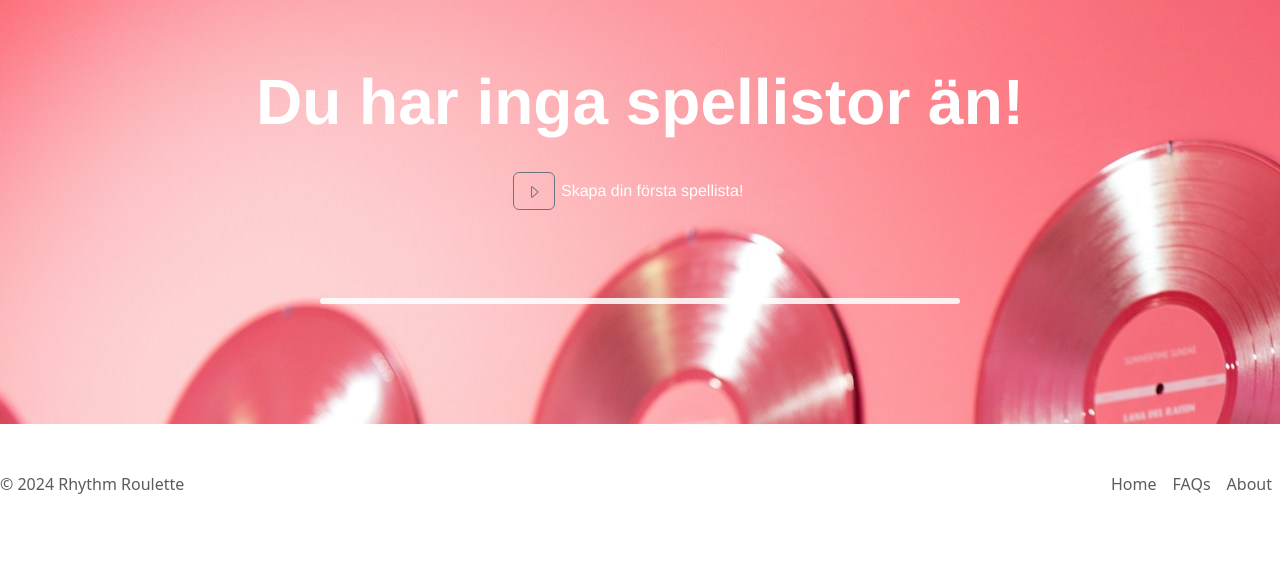
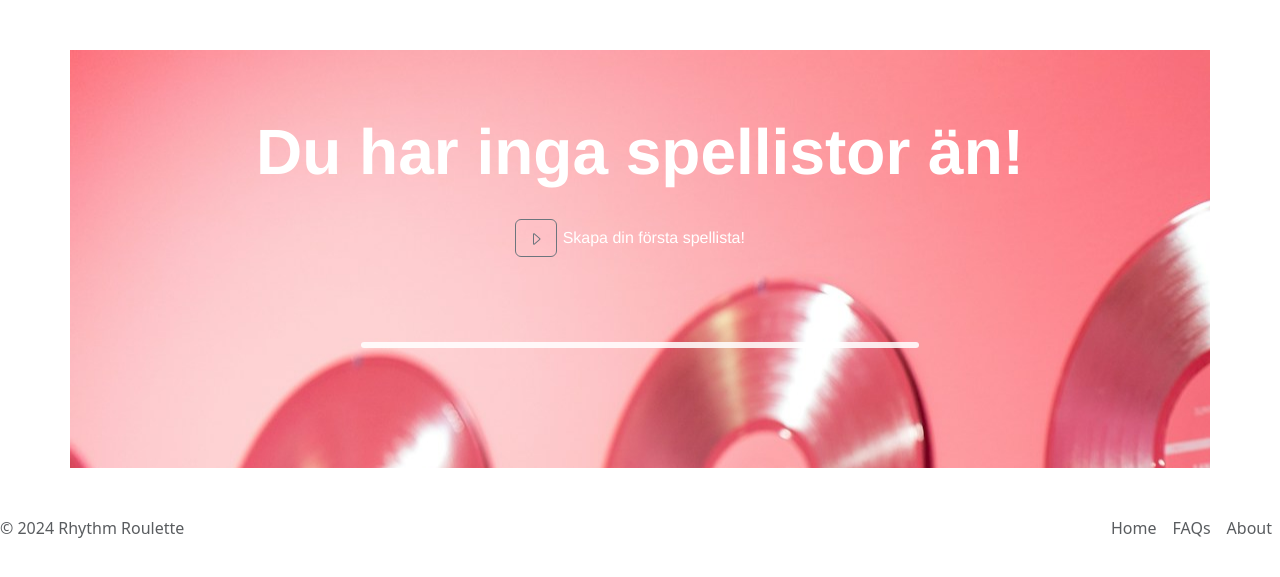
Before and after one commit to tobi-1337/RhythmRoulette, a Flask app: template templates/playlist.html in a window 1280 px wide. Shown: the top 577 px of the page. Run offline with Flask 3, Linux system fonts and the light colour scheme; the template is opened without the code that fills it, so the values that code supplies are empty; some libraries are stand-ins or nearby versions; some web fonts are replaced.

Commit message:
added margin

```diff
--- a/static/styles.css
+++ b/static/styles.css
@@ -398,6 +398,7 @@ margin-bottom:0;
 #pl-main {
     background-image: url(/static/Pictures/jason-leung-6rGJQry0_WI-unsplash.jpeg) !important;
     padding-bottom: 120px;
+    margin-top: 50px;
 }
 
 .hidden-form {
--- a/templates/playlist.html
+++ b/templates/playlist.html
@@ -12,7 +12,7 @@
 {% endif %}
 {% endwith %}
 
-<main id="pl-main">
+<main id="pl-main" class="container">
     <div class="position-relative overflow-hidden text-center" id="show-playlist">
         <div class="p-lg-5 mx-auto my-3">
 
@@ -57,7 +57,6 @@
 
         {% endfor %}
     </div>
-    </div>
 </main>
 
 
```
